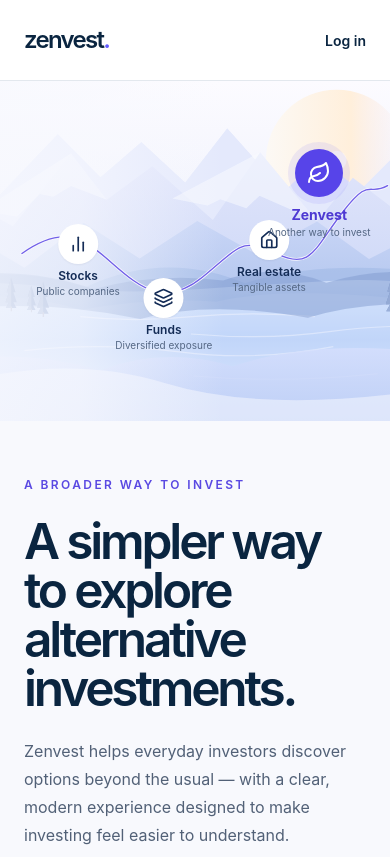
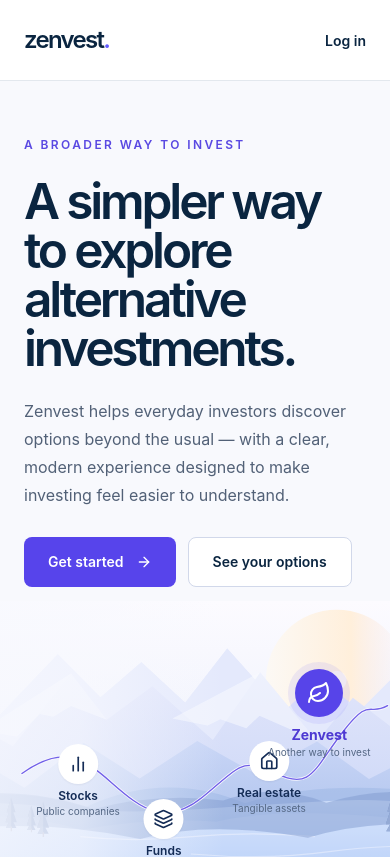
Before and after one commit to en0ma/zenvest, a Next.js app: page / in a window 390 px wide. Shown: the top 857 px of the page. Built offline with nearby package versions, Linux system fonts and the light colour scheme; no server answers.

Commit message:
Correct responsive hero art positioning for mobile and desktop

```diff
--- a/src/app/page.tsx
+++ b/src/app/page.tsx
@@ -1,10 +1,10 @@
 import Link from "next/link";
-import {ArrowRight, ArrowUpRight, ChartNoAxesColumn, Layers3, House, Leaf, ShieldCheck, Users, CheckCircle2} from "lucide-react";
+import {ArrowRight, ArrowUpRight, ChartNoAxesColumn, Layers3, House, Leaf, ShieldCheck, Users} from "lucide-react";
 import {MarketingHeader, MarketingFooter} from "@/components/marketing";
 import {HomeInvestmentDemo} from "@/components/home-investment-demo";
 
 function MountainPath(){
- return <div className="relative h-[340px] w-full overflow-hidden sm:h-[440px] lg:absolute lg:inset-y-0 lg:right-0 lg:h-full lg:w-[72%]" aria-label="An illustrated journey from familiar investments to Zenvest">
+ return <div className="absolute bottom-[64px] right-0 h-[340px] w-full overflow-hidden sm:bottom-[55px] sm:h-[440px] lg:inset-y-0 lg:h-full lg:w-[72%]" aria-label="An illustrated journey from familiar investments to Zenvest">
   <div className="absolute inset-0 bg-[url('/home-investment-landscape.svg')] bg-cover bg-center lg:bg-[length:100%_100%]" aria-hidden="true"/>
   <svg className="absolute inset-0 h-full w-full" viewBox="0 0 800 500" preserveAspectRatio="xMidYMid meet" role="img" aria-label="A winding violet line connects stocks, funds and real estate and finishes at Zenvest">
    <path d="M45 255C130 195 170 222 230 275S340 365 415 304S496 219 567 255S645 245 703 170S754 139 795 116" fill="none" stroke="#F9F8FF" strokeWidth="6" strokeLinecap="round"/>
```
